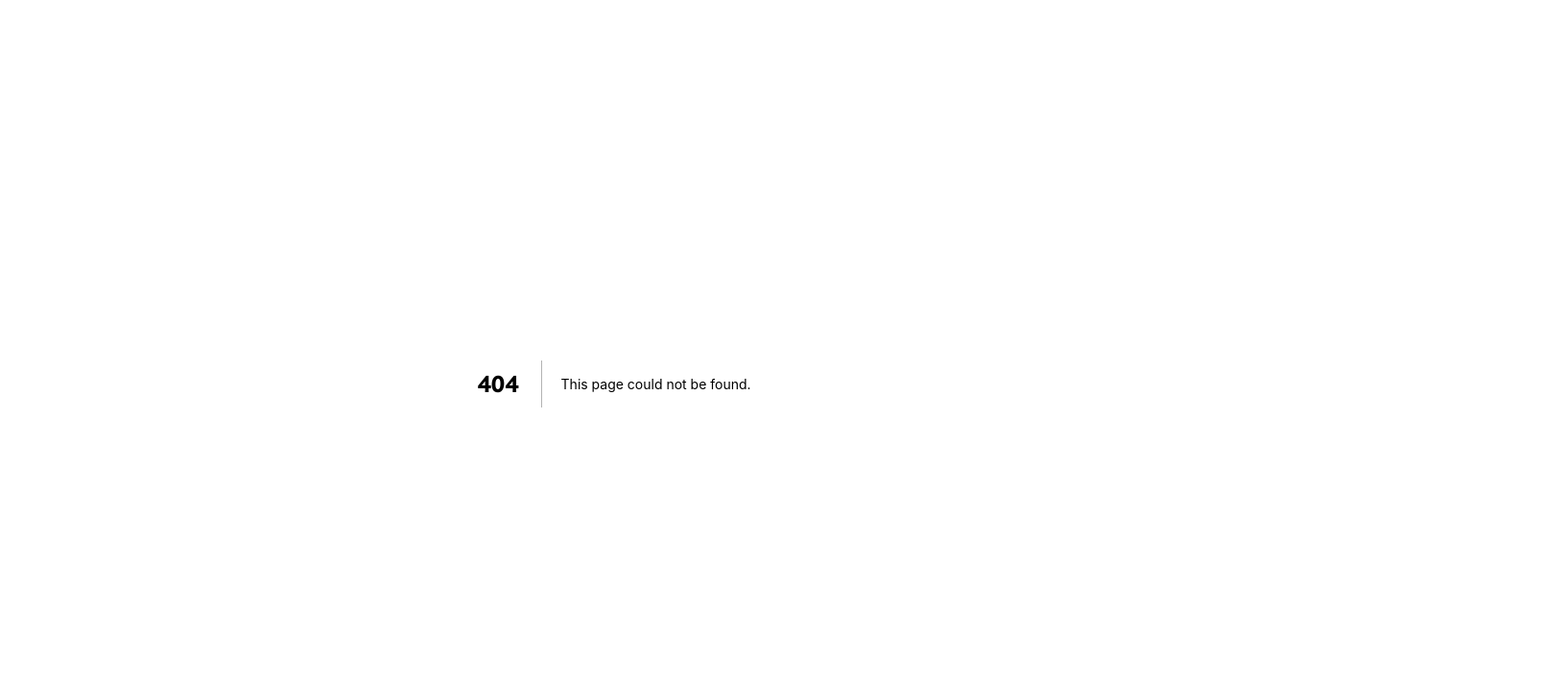
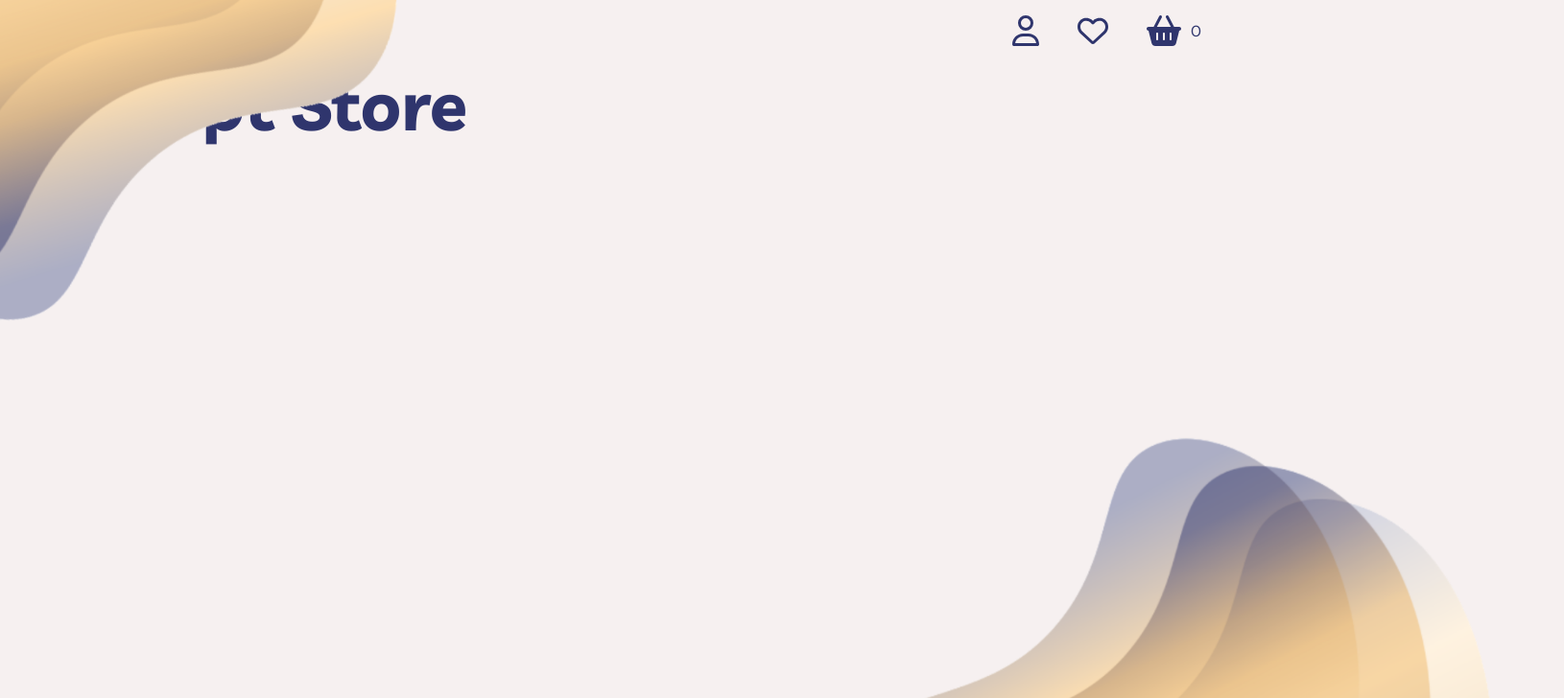
Before and after one commit to MarionThome/conceptshop-frontend, a Next.js app: page /cart in a window 1280 px wide. Before the commit this address had no page. Shown: the top 728 px of the page at 96% size, 1630 px wide, since content can reach past the window. Built offline with nearby package versions, Linux system fonts and the light colour scheme.

Commit message:
product page css + cart modal mecanics and css + add cart page

```diff
--- /dev/null
+++ b/components/Cart.js
@@ -0,0 +1,28 @@
+import Bubble from "./Bubble";
+import NavBar from "./NavBar";
+import styles from "../styles/Cart.module.css"
+
+export default function Cart() {
+
+
+
+  return (
+    <main className={styles.main}>
+      <Bubble top={"-350px"} left={"-350px"} rotate={10} />
+      <NavBar />
+      <div className={styles.content}>
+        <h1> Concept Store</h1>
+        <div>
+
+        </div>
+      </div>
+      <Bubble
+        rotate={180}
+        justify={"end"}
+        align={"end"}
+        bottom={"-350px"}
+        right={"-350px"}
+      />
+    </main>
+  );
+}
--- a/components/NavBar.js
+++ b/components/NavBar.js
@@ -1,15 +1,35 @@
-import { FontAwesomeIcon } from '@fortawesome/react-fontawesome'
-import { faHeart, faUser} from '@fortawesome/free-regular-svg-icons';
-import { faBasketShopping} from '@fortawesome/free-solid-svg-icons';
-import styles from "../styles/NavBar.module.css"
+import { FontAwesomeIcon } from "@fortawesome/react-fontawesome";
+import { faHeart, faUser } from "@fortawesome/free-regular-svg-icons";
+import { faBasketShopping } from "@fortawesome/free-solid-svg-icons";
+import { useSelector } from "react-redux";
+import styles from "../styles/NavBar.module.css";
+import { Popover } from "antd";
+import {useRouter} from "next/router";
 
+export default function () {
+const router = useRouter()
+  const cart = useSelector((state) => state.products.value.productsInCart);
 
-export default function(props){
-    return (
-        <div className={styles.bar}>
-           <FontAwesomeIcon icon={faUser} />
-           <FontAwesomeIcon icon={faHeart} />
-           <FontAwesomeIcon icon={faBasketShopping} />
-        </div>
-    )
+  return (
+    <div className={styles.bar}>
+      <FontAwesomeIcon icon={faUser} size={"2x"} className={styles.icons} />
+      <FontAwesomeIcon icon={faHeart} size={"2x"} className={styles.icons} />
+      <div
+        style={{
+          display: "flex",
+          justifyContent: "center",
+          alignItems: "center",
+        }}
+      >
+          <FontAwesomeIcon
+            icon={faBasketShopping}
+            size={"2x"}
+            className={styles.icons}
+            style={{ marginRight: "10px" }}
+            onClick={() => router.push("/cart")}
+          />
+        <p style={{ marginRight: "20px" }}>{cart.length}</p>
+      </div>
+    </div>
+  );
 }
--- a/package.json
+++ b/package.json
@@ -14,6 +14,7 @@
     "@fortawesome/free-solid-svg-icons": "^6.2.1",
     "@fortawesome/react-fontawesome": "^0.2.0",
     "@reduxjs/toolkit": "^1.9.2",
+    "antd": "^5.1.7",
     "next": "12.1.6",
     "react": "18.1.0",
     "react-dom": "18.1.0",
--- /dev/null
+++ b/pages/cart.js
@@ -0,0 +1,7 @@
+import Cart from '../components/Cart';
+
+function CartPage() {
+  return <Cart />;
+}
+
+export default CartPage;
--- /dev/null
+++ b/styles/Cart.module.css
@@ -0,0 +1,4 @@
+.content h1{
+    font-size: 4.5rem;
+    margin-top: 0;
+  }
--- a/styles/NavBar.module.css
+++ b/styles/NavBar.module.css
@@ -1,11 +1,13 @@
 .bar{
-    height : 7vh;
+    height : 4rem;
     display:flex;
     width : 100%;
     padding : 1vh;
-    justify-content : right
+    justify-content : right;
+    align-items: center;
 }
 
-.bar * {
-    margin: 5px 20px ;
+.icons {
+    margin: 5px 20px;
+    cursor: pointer;
 }
--- a/styles/globals.css
+++ b/styles/globals.css
@@ -13,5 +13,5 @@ body {
 
 h1{
   font-family: 'Livvic', sans-serif;
-  z-index: 999999;
+  z-index: 1000;
 }
```
Also changed, not shown: components/Button.js (+18 -14 lines), components/CartModal.js (added, +27 -0 lines), components/Product.js (+17 -1 lines), styles/CartModal.module.css (added, +53 -0 lines), styles/Product.module.css (+7 -2 lines), 1 other file (tests, documents, lock files or other folders).
